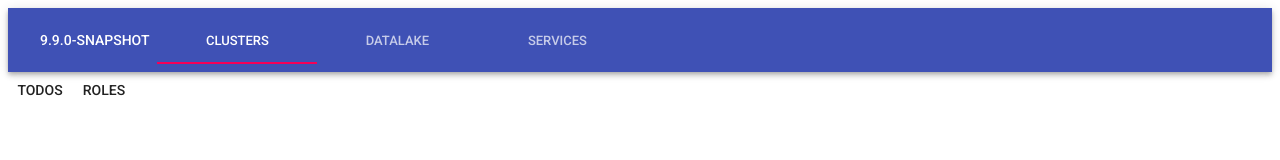
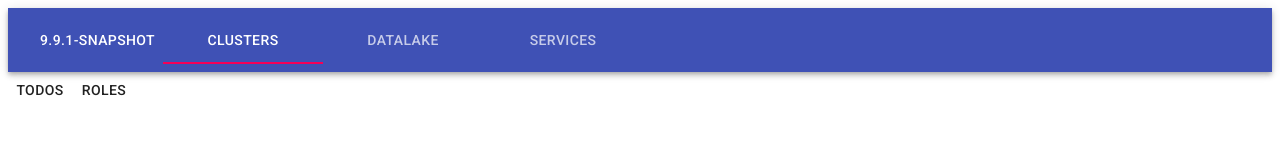
Before and after one commit to mercenary-creators/datalake-clusters-ui, a React (Create React App) app: page / in a window 1280 px wide. Shown: the top 160 px of the page. Built offline with nearby package versions, Linux system fonts and the light colour scheme.

Commit message:
9.9.1-SNAPSHOT

```diff
--- a/package.json
+++ b/package.json
@@ -1,9 +1,9 @@
 {
   "name": "datalake-clusters-ui",
-  "version": "9.7.1-SNAPSHOT",
+  "version": "9.9.1-SNAPSHOT",
   "private": true,
   "dependencies": {
-    "@material-ui/core": "^3.9.3",
+    "@material-ui/core": "^4.11.0",
     "@types/node": "12.0.0",
     "@types/react": "16.8.16",
     "@types/react-dom": "16.8.4",
--- a/src/pages/Index.tsx
+++ b/src/pages/Index.tsx
@@ -25,7 +25,7 @@ import Toolbar from '@material-ui/core/Toolbar';
 const styles = (theme: Theme) => createStyles({
     root: {
         textAlign: 'center',
-        paddingTop: theme.spacing.unit * 20,
+        paddingTop: theme.spacing() * 20,
     },
 });
 
@@ -66,7 +66,7 @@ const Index = withStyles(styles)(
             return <div>
                 <AppBar position='static'>
                     <Toolbar>
-                        <Button color="inherit">9.9.0-SNAPSHOT</Button>
+                        <Button color="inherit">9.9.1-SNAPSHOT</Button>
                         <Tabs variant='fullWidth' value={selected} onChange={this.onTabChange}>
                             {routes.map((r, i) => <LinkTab key={i} label={r.label} value={r.label} to={r.path}/>)}
                         </Tabs>
```
Also changed, not shown: 2 other files (tests, documents, lock files or other folders).
